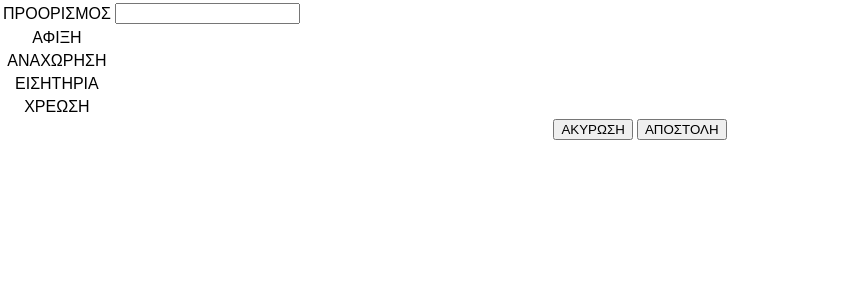
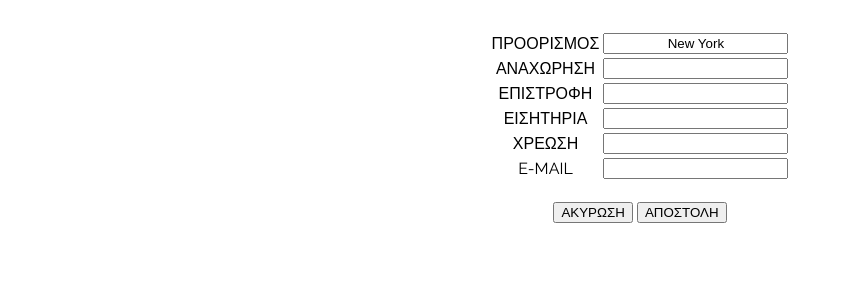
Before and after one commit to anthonysof/website, a PHP site: page /maria/epivkrat.php in a window 1280 px wide. Shown: the part 70-370 px from the top of the page, without its empty margins (0-847 px from the left). Run offline with PHP 8.4, Linux system fonts and the light colour scheme.

Commit message:
epivkrat 1st stage rdy

```diff
--- a/epivkrat.php
+++ b/epivkrat.php
@@ -45,35 +45,50 @@
     </ul>
     <?php if(isset($_SESSION['login_user'])) echo '<div class="nav-item"> Καλωσήρθες '.$_SESSION['login_user'].'</div>' ?>
 </nav>
+<div class="content">
 <form method="post">
-<table>
+<table style="margin:auto;">
   <tr> <td>  ΠΡΟΟΡΙΣΜΟΣ </td>
-  <td> <input type="text" id="pin1" name="dest" readonly> </td> </tr>
-  <tr> <td> ΑΦΙΞΗ </td>
-  <td id="pin2"> </td> </tr>
-  <tr> <td> ΑΝΑΧΩΡΗΣΗ  </td>
-  <td id="pin3"> </td> </tr>
+  <td> <input type="text" id="pin1" name="dest" value="" style="text-align:center;"> </td> </tr>
+  <tr> <td> ΑΝΑΧΩΡΗΣΗ </td>
+  <td> <input type="text" id="pin2" name="anax" value="" style="text-align:center;"> </td> </tr>
+  <tr> <td> ΕΠΙΣΤΡΟΦΗ  </td>
+  <td> <input type="text" id="pin3" name="epis" value="" style="text-align:center;"> </td> </tr>
   <tr> <td>  ΕΙΣΗΤΗΡΙΑ </td>
-  <td id="pin4"> </td> </tr>
+  <td> <input type="text" id="pin4" name="tickets" value="" style="text-align:center;"> </td> </tr>
   <tr> <td>  ΧΡΕΩΣΗ </td>
-  <td id="pin4"> </td> </tr>
+  <td> <input type="text" id="pin5" name="xreosi" value="" style="text-align:center;"> </td> </tr>
+  <tr> <td>  E-MAIL </td>
+  <td> <?php if(isset($_SESSION['login_user'])){echo '<input type="text" id="pin6" name="email" value="'.$_SESSION['user_mail'].'" style="text-align:center;" readOnly> </td> </tr>';}
+    else{ echo '<input type="email" id="pin6" name="email"></td></tr>';} ?>
   </table>
-  <input type="reset" value="ΑΚΥΡΩΣΗ" onclick="bye()">
-  <input type="button" value="ΑΠΟΣΤΟΛΗ" onclick="">
+  <input type="reset" value="ΑΚΥΡΩΣΗ" onclick="bye()" style="margin-top:20px;">
+  <input type="button" value="ΑΠΟΣΤΟΛΗ" onclick="" style="margin-top:20px;">
   </form>
+</div>
   <script>
   var dest=localStorage.getItem("des");
+ alert("dest");
   if (dest=="100")
   {
-    document.getElementById("pin1").value = "Ikaria";
+    document.getElementById("pin1").value = "Ικαρία";
   }
   else {
     document.getElementById("pin1").value = "New York";
   }
+  document.getElementById("pin1").readOnly = true;
 
-  document.getElementById("pin2").value = localStorage.getItem("des");
-  document.getElementById("pin3").value = localStorage.getItem("des");
-  document.getElementById("pin4").value = localStorage.getItem("des");
+  document.getElementById("pin2").value = localStorage.getItem("af");
+  document.getElementById("pin2").readOnly = true;
+  document.getElementById("pin3").value = localStorage.getItem("anax");
+  document.getElementById("pin3").readOnly = true;
+  document.getElementById("pin4").value = localStorage.getItem("tic");
+  document.getElementById("pin4").readOnly = true;
+  document.getElementById("pin5").value = localStorage.getItem("xreosi");
+  document.getElementById("pin5").readOnly = true;
   function bye(){
     window.close();
   }
+</script>
+</body>
+</html>
--- a/kratisi.php
+++ b/kratisi.php
@@ -21,7 +21,7 @@
           <a href="https://localhost/maria/where.php" class="nav-item">Πού είμαστε;</a>
       </li>
       <li>
-          <a href="kratisi.html" class="nav-item">Κλείσιμο εκδρομής</a> <!-- "#" allazeis me file, menei=dropdown -->
+          <a href="https://localhost/maria/kratisi.php" class="nav-item">Κλείσιμο εκδρομής</a> <!-- "#" allazeis me file, menei=dropdown -->
       </li>
       <li>
           <a href="javascript:void(0)" class="nav-item">Σας προτείνουμε...</a>
@@ -51,7 +51,7 @@
   <option value="100">Ikaria</option>
   <option value="1500">New York</option>
 </select></td> </tr>
-<tr> <td > <label for="af">Άφιξη </label> </td> <td > <label for="anax">Αναχώρηση </label> </td> </tr>
+<tr> <td > <label for="af">Αναχώρηση </label> </td> <td > <label for="anax">Επιστροφή </label> </td> </tr>
 <tr><td> <input type="date" name="af" id="af" required ></td> <td> <input type="date" id="anax" name="anax" required  > </tr>
 <tr> <td colspan="3"> <label for="tic">Εισητηρια </td> </tr>
 <tr > <td colspan="3"> <input type="text" id="tic" name="tic" maxlength="2" size="2"></td> </tr>
--- a/loginproc.php
+++ b/loginproc.php
@@ -24,6 +24,7 @@
 $row=mysqli_fetch_assoc($query);
 if ($rows == 1 && password_verify($password,$row['password'])) {
 $_SESSION['login_user']=$username;
+$_SESSION['user_mail']=$row['email'];
 header("location: search.php");
 } else {
 $error = "Λανθασμένος κωδικός ή όνομα χρήστη.";
```
